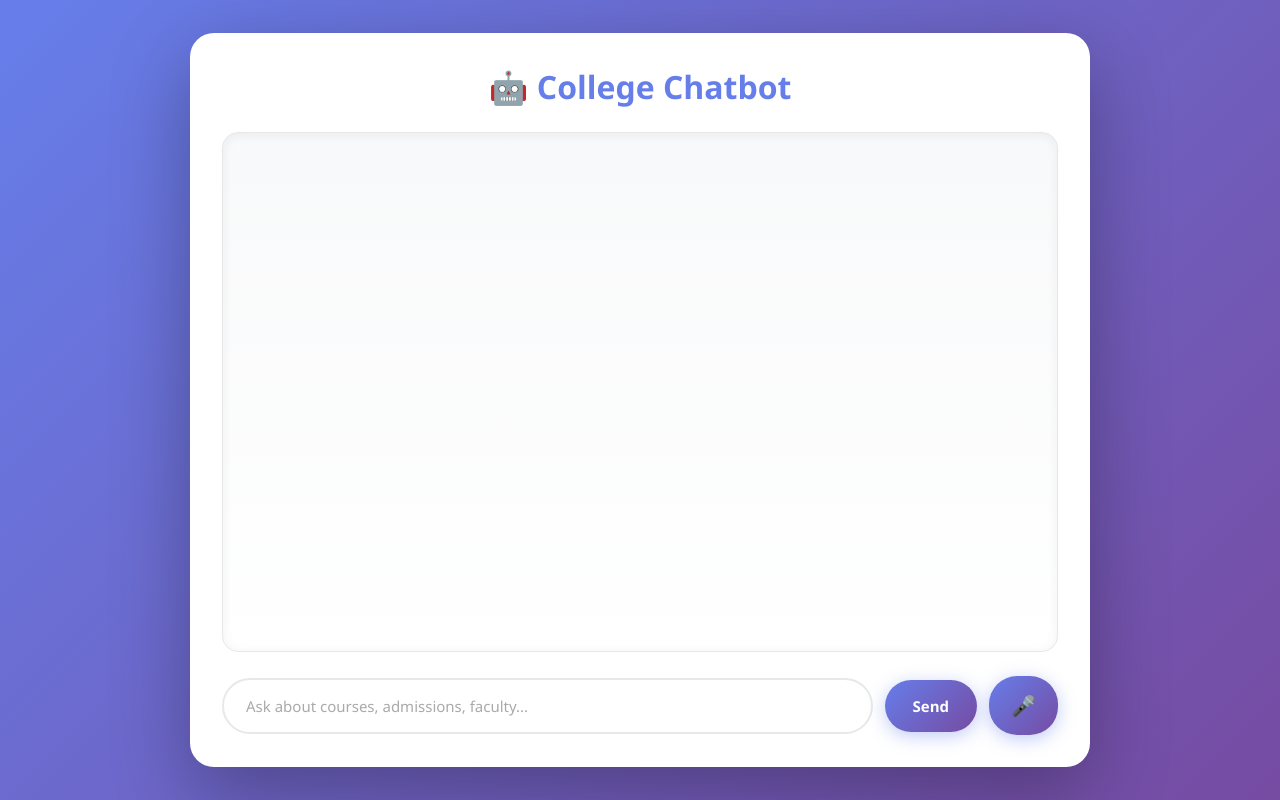
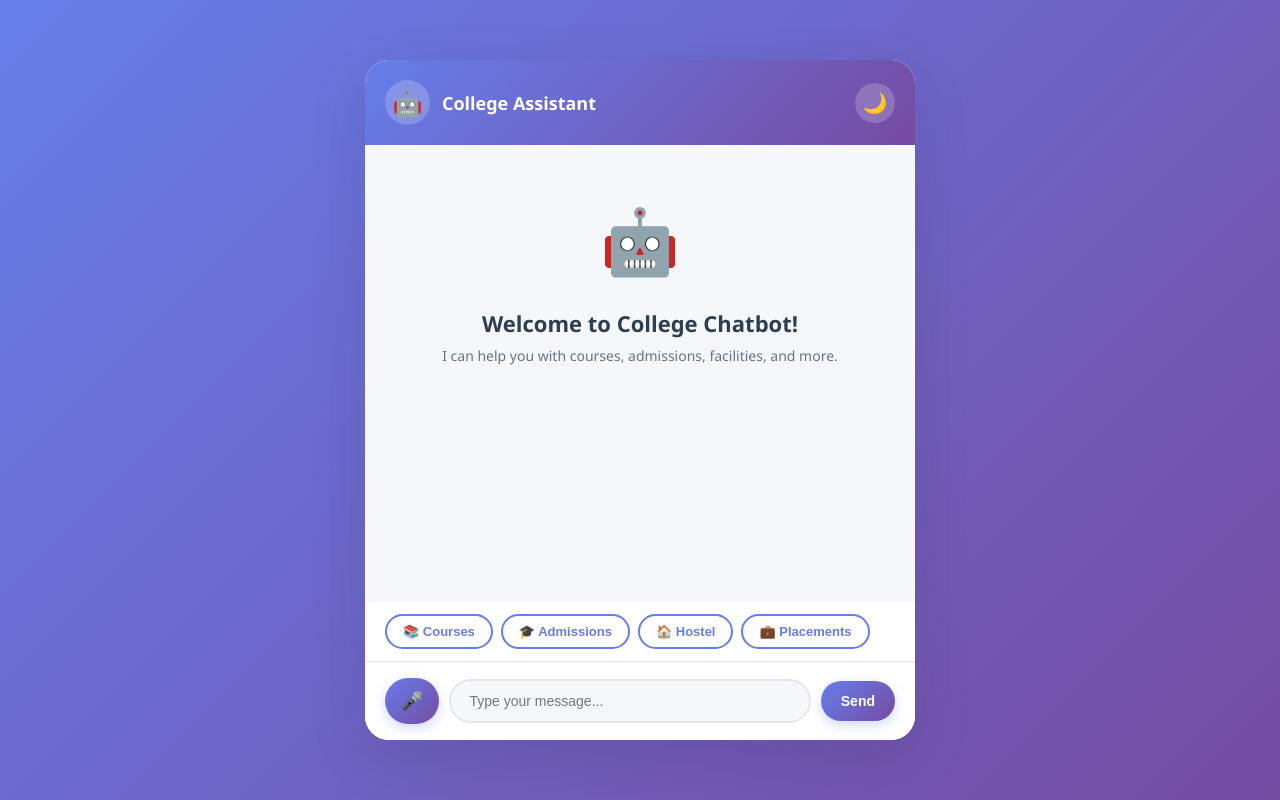
Before and after one commit to akshataredd/College_ChatBot, a Flask app: page / in a window 1280 px wide. Run offline with Flask 2, Linux system fonts and the light colour scheme; parts of the project's set-up code (start-up, migrations or seed data) failed here and were passed over.

Commit message:
adding files

```diff
--- a/static/chat.js
+++ b/static/chat.js
@@ -1,77 +1,136 @@
-const chatBox = document.getElementById('chat')
-const input = document.getElementById('input')
-const sendBtn = document.getElementById('send')
-const voiceBtn = document.getElementById('voice')
+let messageCount = 0;
 
-function appendMessage(who, text){
-  const el = document.createElement('div')
-  el.className = 'msg ' + who
-  el.textContent = text
-  chatBox.appendChild(el)
-  chatBox.scrollTop = chatBox.scrollHeight
+// Theme toggle
+const themeToggle = document.getElementById('theme-toggle');
+const savedTheme = localStorage.getItem('theme') || 'light';
+if (savedTheme === 'dark') {
+    document.body.classList.add('dark-theme');
+    themeToggle.textContent = '☀️';
 }
 
-async function send(){
-  const text = input.value.trim()
-  if(!text) return
-  appendMessage('user', text)
-  input.value = ''
-  const res = await fetch('/api/chat', {method:'POST', headers:{'content-type':'application/json'}, body: JSON.stringify({message:text})})
-  if(!res.ok){ appendMessage('bot', 'Error contacting server'); return }
-  const j = await res.json()
-  appendMessage('bot', j.reply)
-  // request server-side TTS for the bot reply and play it
-  try{
-    let currentAudio = null;
+themeToggle?.addEventListener('click', () => {
+    document.body.classList.toggle('dark-theme');
+    const isDark = document.body.classList.contains('dark-theme');
+    themeToggle.textContent = isDark ? '☀️' : '🌙';
+    localStorage.setItem('theme', isDark ? 'dark' : 'light');
+});
 
-function speakResponse(text) {
-    // Stop any currently playing audio
-    if (currentAudio) {
-        currentAudio.pause();
-        currentAudio.currentTime = 0;
+// Get current time
+function getTime() {
+    const now = new Date();
+    return now.toLocaleTimeString('en-US', { hour: '2-digit', minute: '2-digit' });
+}
+
+// Show typing indicator
+function showTyping() {
+    document.getElementById('typing').style.display = 'flex';
+    scrollToBottom();
+}
+
+function hideTyping() {
+    document.getElementById('typing').style.display = 'none';
+}
+
+// Add message to chat
+function addMessage(text, sender) {
+    const chatbox = document.getElementById('chatbox');
+
+    // Remove welcome message after first interaction
+    if (messageCount === 0) {
+        const welcome = chatbox.querySelector('.welcome-message');
+        if (welcome) welcome.remove();
+    }
+    messageCount++;
+
+    const msgDiv = document.createElement('div');
+    msgDiv.className = `msg ${sender}`;
+    msgDiv.innerHTML = text + `<span class="msg-time">${getTime()}</span>`;
+    chatbox.appendChild(msgDiv);
+    scrollToBottom();
+}
+
+function scrollToBottom() {
+    const chatbox = document.getElementById('chatbox');
+    chatbox.scrollTop = chatbox.scrollHeight;
+}
+
+// Send message
+async function send() {
+    const input = document.getElementById('user-input');
+    const msg = input.value.trim();
+    if (!msg) return;
+
+    addMessage(msg, 'user');
+    input.value = '';
+
+    showTyping();
+
+    try {
+        const res = await fetch('/api/chat', {
+            method: 'POST',
+            headers: { 'Content-Type': 'application/json' },
+            body: JSON.stringify({ message: msg })
+        });
+
+        hideTyping();
+
+        if (!res.ok) throw new Error('Server error');
+
+        const data = await res.json();
+        addMessage(data.reply, 'bot');
+
+    } catch (err) {
+        hideTyping();
+        addMessage('⚠️ Sorry, I encountered an error. Please try again.', 'bot');
+    }
+}
+
+// Quick reply function
+function sendQuickReply(text) {
+    const input = document.getElementById('user-input');
+    input.value = text;
+    send();
+}
+
+// Voice input (no TTS output)
+const voiceBtn = document.getElementById('voice');
+voiceBtn?.addEventListener('click', () => {
+    if (!('webkitSpeechRecognition' in window)) {
+        alert('Voice input not supported in this browser');
+        return;
     }
 
-    fetch('/api/tts', {
-        method: 'POST',
-        headers: { 'Content-Type': 'application/json' },
-        body: JSON.stringify({ text })
-    })
-    .then(res => res.blob())
-    .then(blob => {
-        currentAudio = new Audio(URL.createObjectURL(blob));
-        currentAudio.play();
+    const recognition = new webkitSpeechRecognition();
+    recognition.lang = 'en-US';
+    recognition.interimResults = false;
 
-        // Clear reference when audio finishes
-        currentAudio.onended = () => {
-            currentAudio = null;
-        };
-    });
-}
-    if(ttsRes.ok){
-      const blob = await ttsRes.blob()
-      const url = URL.createObjectURL(blob)
-      const audio = new Audio(url)
-      audio.play().catch(e=>console.warn('TTS play failed', e))
-    }
-  }catch(e){ console.warn('TTS request failed', e) }
-}
+    voiceBtn.style.background = '#ef4444';
+    voiceBtn.textContent = '⏺️';
 
-sendBtn.addEventListener('click', send)
-input.addEventListener('keydown', (e)=>{ if(e.key === 'Enter') send() })
+    recognition.onresult = (e) => {
+        const transcript = e.results[0][0].transcript;
+        document.getElementById('user-input').value = transcript;
+        send();
+    };
 
-// Basic voice input using Web Speech API
-if('webkitSpeechRecognition' in window || 'SpeechRecognition' in window){
-  const SR = window.SpeechRecognition || window.webkitSpeechRecognition
-  const recog = new SR()
-  recog.lang = 'en-US'
-  recog.interimResults = false
-  voiceBtn.addEventListener('click', ()=>{ recog.start() })
-  recog.onresult = (ev)=>{
-    const text = ev.results[0][0].transcript
-    input.value = text
-    send()
-  }
-  recog.onerror = (ev)=>{ appendMessage('bot', 'Voice input error: '+ev.error) }
-} else {
-  voiceBtn.disabled = true
-}
+    recognition.onend = () => {
+        voiceBtn.style.background = '';
+        voiceBtn.textContent = '🎤';
+    };
+
+    recognition.onerror = () => {
+        voiceBtn.style.background = '';
+        voiceBtn.textContent = '🎤';
+        alert('Voice input failed');
+    };
+
+    recognition.start();
+});
+
+// Send button
+document.getElementById('send')?.addEventListener('click', send);
+
+// Enter key
+document.getElementById('user-input')?.addEventListener('keypress', (e) => {
+    if (e.key === 'Enter') send();
+});
--- a/static/styles.css
+++ b/static/styles.css
@@ -4,9 +4,32 @@
   box-sizing: border-box;
 }
 
+:root {
+  --primary: #667eea;
+  --secondary: #764ba2;
+  --bg-gradient: linear-gradient(135deg, #667eea 0%, #764ba2 100%);
+  --bg-color: #f5f7fa;
+  --chat-bg: #ffffff;
+  --user-msg: linear-gradient(135deg, #667eea 0%, #764ba2 100%);
+  --bot-msg: #f0f2f5;
+  --text-dark: #2c3e50;
+  --text-light: #ffffff;
+  --border: #e1e8ed;
+  --shadow: rgba(0, 0, 0, 0.1);
+}
+
+.dark-theme {
+  --bg-color: #1a1a2e;
+  --chat-bg: #16213e;
+  --bot-msg: #0f3460;
+  --text-dark: #eaeaea;
+  --border: #2d3748;
+  --shadow: rgba(0, 0, 0, 0.3);
+}
+
 body {
   font-family: 'Segoe UI', Tahoma, Geneva, Verdana, sans-serif;
-  background: linear-gradient(135deg, #667eea 0%, #764ba2 100%);
+  background: var(--bg-gradient);
   min-height: 100vh;
   display: flex;
   align-items: center;
@@ -15,12 +38,16 @@ body {
 }
 
 .chat-container {
-  max-width: 900px;
   width: 100%;
-  background: #ffffff;
+  max-width: 550px;
+  height: 85vh;
+  max-height: 700px;
+  background: var(--chat-bg);
   border-radius: 24px;
-  padding: 32px;
-  box-shadow: 0 25px 80px rgba(0, 0, 0, 0.3);
+  display: flex;
+  flex-direction: column;
+  box-shadow: 0 20px 60px var(--shadow);
+  overflow: hidden;
   animation: slideUp 0.5s ease-out;
 }
 
@@ -35,171 +62,281 @@ body {
   }
 }
 
-.chat-container h1, .chat-container h2 {
-  text-align: center;
-  color: #667eea;
-  font-size: 32px;
-  margin-bottom: 24px;
-  font-weight: 700;
+.chat-header {
+  background: var(--bg-gradient);
+  padding: 20px;
+  display: flex;
+  align-items: center;
+  gap: 12px;
+  box-shadow: 0 2px 10px rgba(0, 0, 0, 0.1);
+}
+
+.bot-avatar {
+  width: 45px;
+  height: 45px;
+  background: rgba(255, 255, 255, 0.2);
+  border-radius: 50%;
+  display: flex;
+  align-items: center;
+  justify-content: center;
+  font-size: 24px;
+  backdrop-filter: blur(10px);
+}
+
+.header-info {
+  flex: 1;
+}
+
+.header-info h2 {
+  color: var(--text-light);
+  font-size: 18px;
+  font-weight: 600;
+  margin: 0;
+}
+
+#theme-toggle {
+  width: 40px;
+  height: 40px;
+  border-radius: 50%;
+  border: none;
+  background: rgba(255, 255, 255, 0.2);
+  font-size: 20px;
+  cursor: pointer;
+  transition: all 0.3s;
+  backdrop-filter: blur(10px);
+}
+
+#theme-toggle:hover {
+  background: rgba(255, 255, 255, 0.3);
+  transform: rotate(20deg);
 }
 
 .chat-box {
-  height: 520px;
+  flex: 1;
   overflow-y: auto;
-  padding: 24px;
-  background: linear-gradient(to bottom, #f8f9fa 0%, #ffffff 100%);
-  border-radius: 16px;
-  margin-bottom: 24px;
+  padding: 20px;
   display: flex;
   flex-direction: column;
-  gap: 14px;
-  box-shadow: inset 0 2px 12px rgba(0, 0, 0, 0.06);
-  border: 1px solid #e8e8e8;
+  gap: 12px;
+  background: var(--bg-color);
 }
 
 .chat-box::-webkit-scrollbar {
-  width: 8px;
+  width: 6px;
 }
 
 .chat-box::-webkit-scrollbar-track {
-  background: #f1f1f1;
+  background: transparent;
+}
+
+.chat-box::-webkit-scrollbar-thumb {
+  background: var(--primary);
   border-radius: 10px;
 }
 
-.chat-box::-webkit-scrollbar-thumb {
-  background: linear-gradient(135deg, #667eea 0%, #764ba2 100%);
-  border-radius: 10px;
+.welcome-message {
+  text-align: center;
+  padding: 40px 20px;
+  animation: fadeIn 0.6s ease-in;
 }
 
-.chat-box::-webkit-scrollbar-thumb:hover {
-  background: linear-gradient(135deg, #5568d3 0%, #6a3f8f 100%);
+.bot-avatar-large {
+  font-size: 64px;
+  margin-bottom: 16px;
+  animation: bounce 2s infinite;
+}
+
+@keyframes bounce {
+  0%, 100% { transform: translateY(0); }
+  50% { transform: translateY(-10px); }
+}
+
+.welcome-message h3 {
+  color: var(--text-dark);
+  font-size: 22px;
+  margin-bottom: 8px;
+}
+
+.welcome-message p {
+  color: #64748b;
+  font-size: 14px;
 }
 
 .msg {
-  padding: 14px 20px;
-  border-radius: 20px;
-  max-width: 78%;
+  padding: 12px 16px;
+  border-radius: 18px;
+  max-width: 75%;
   word-wrap: break-word;
-  animation: fadeIn 0.4s ease-in;
-  line-height: 1.6;
+  animation: fadeIn 0.3s ease-in;
+  line-height: 1.5;
+  font-size: 14px;
+  position: relative;
   white-space: pre-line;
-  font-size: 15px;
 }
 
 @keyframes fadeIn {
   from {
     opacity: 0;
-    transform: scale(0.92) translateY(10px);
+    transform: translateY(10px);
   }
   to {
     opacity: 1;
-    transform: scale(1) translateY(0);
+    transform: translateY(0);
   }
 }
 
 .msg.user {
-  background: linear-gradient(135deg, #667eea 0%, #764ba2 100%);
-  color: #fff;
+  background: var(--user-msg);
+  color: var(--text-light);
   margin-left: auto;
-  border-bottom-right-radius: 5px;
-  box-shadow: 0 3px 12px rgba(102, 126, 234, 0.4);
-  font-weight: 500;
+  border-bottom-right-radius: 4px;
+  box-shadow: 0 2px 8px rgba(102, 126, 234, 0.3);
 }
 
 .msg.bot {
-  background: #ffffff;
-  color: #333;
+  background: var(--bot-msg);
+  color: var(--text-dark);
   margin-right: auto;
-  border-bottom-left-radius: 5px;
-  border: 1.5px solid #e8e8e8;
-  box-shadow: 0 2px 10px rgba(0, 0, 0, 0.08);
+  border-bottom-left-radius: 4px;
+  box-shadow: 0 2px 8px var(--shadow);
 }
 
 .msg.bot strong {
-  color: #667eea;
+  color: var(--primary);
+}
+
+.msg-time {
+  font-size: 10px;
+  opacity: 0.6;
+  margin-top: 4px;
+  display: block;
+}
+
+.typing-indicator {
+  padding: 12px 20px;
+  margin: 0 20px;
+  display: flex;
+  gap: 4px;
+  align-items: center;
+  background: var(--bot-msg);
+  border-radius: 18px;
+  width: fit-content;
+}
+
+.typing-indicator span {
+  width: 8px;
+  height: 8px;
+  background: #94a3b8;
+  border-radius: 50%;
+  animation: typing 1.4s infinite;
+}
+
+.typing-indicator span:nth-child(2) {
+  animation-delay: 0.2s;
+}
+
+.typing-indicator span:nth-child(3) {
+  animation-delay: 0.4s;
+}
+
+@keyframes typing {
+  0%, 60%, 100% { transform: translateY(0); }
+  30% { transform: translateY(-10px); }
+}
+
+.quick-replies {
+  padding: 12px 20px;
+  display: flex;
+  gap: 8px;
+  overflow-x: auto;
+  background: var(--chat-bg);
+}
+
+.quick-replies::-webkit-scrollbar {
+  height: 4px;
+}
+
+.quick-btn {
+  padding: 8px 16px;
+  border-radius: 20px;
+  border: 2px solid var(--primary);
+  background: transparent;
+  color: var(--primary);
+  font-size: 13px;
   font-weight: 600;
+  cursor: pointer;
+  white-space: nowrap;
+  transition: all 0.3s;
+}
+
+.quick-btn:hover {
+  background: var(--bg-gradient);
+  color: white;
+  transform: translateY(-2px);
+  box-shadow: 0 4px 12px rgba(102, 126, 234, 0.3);
 }
 
 .controls {
+  padding: 16px 20px;
+  background: var(--chat-bg);
   display: flex;
-  gap: 12px;
+  gap: 10px;
   align-items: center;
+  border-top: 1px solid var(--border);
 }
 
 .controls input {
   flex: 1;
-  padding: 16px 22px;
-  border-radius: 28px;
-  border: 2px solid #e8e8e8;
-  font-size: 15px;
+  padding: 12px 18px;
+  border-radius: 24px;
+  border: 2px solid var(--border);
+  font-size: 14px;
   outline: none;
-  transition: all 0.3s ease;
-  font-family: inherit;
+  transition: all 0.3s;
+  background: var(--bg-color);
+  color: var(--text-dark);
 }
 
 .controls input:focus {
-  border-color: #667eea;
-  box-shadow: 0 0 0 4px rgba(102, 126, 234, 0.12);
-  background: #fafbff;
-}
-
-.controls input::placeholder {
-  color: #aaa;
+  border-color: var(--primary);
+  box-shadow: 0 0 0 3px rgba(102, 126, 234, 0.1);
 }
 
 .controls button {
-  padding: 16px 28px;
-  border-radius: 28px;
+  padding: 12px 20px;
+  border-radius: 24px;
   border: none;
-  background: linear-gradient(135deg, #667eea 0%, #764ba2 100%);
-  color: #fff;
-  font-size: 15px;
+  background: var(--bg-gradient);
+  color: white;
+  font-size: 14px;
   font-weight: 600;
   cursor: pointer;
-  transition: all 0.3s ease;
-  box-shadow: 0 4px 18px rgba(102, 126, 234, 0.4);
-  font-family: inherit;
+  transition: all 0.3s;
+  box-shadow: 0 4px 12px rgba(102, 126, 234, 0.3);
 }
 
 .controls button:hover {
   transform: translateY(-2px);
-  box-shadow: 0 6px 24px rgba(102, 126, 234, 0.5);
+  box-shadow: 0 6px 20px rgba(102, 126, 234, 0.4);
 }
 
 .controls button:active {
   transform: translateY(0);
-  box-shadow: 0 3px 12px rgba(102, 126, 234, 0.4);
-}
-
-.controls button:disabled {
-  opacity: 0.5;
-  cursor: not-allowed;
-  transform: none;
 }
 
 #voice {
-  padding: 16px 22px;
-  font-size: 20px;
-  min-width: 60px;
+  padding: 12px 16px;
+  font-size: 18px;
 }
 
-/* Responsive design */
-@media (max-width: 768px) {
+@media (max-width: 500px) {
   .chat-container {
-    padding: 20px;
-    border-radius: 16px;
-  }
-
-  .chat-container h1, .chat-container h2 {
-    font-size: 26px;
-  }
-
-  .chat-box {
-    height: 420px;
+    height: 100vh;
+    max-height: 100vh;
+    border-radius: 0;
   }
 
   .msg {
     max-width: 85%;
-    font-size: 14px;
   }
 }
--- a/templates/index.html
+++ b/templates/index.html
@@ -1,21 +1,46 @@
-<!doctype html>
+<!DOCTYPE html>
 <html lang="en">
-  <head>
-    <meta charset="utf-8" />
-    <meta name="viewport" content="width=device-width, initial-scale=1" />
-    <title>College Chatbot</title>
-    <link rel="stylesheet" href="/static/styles.css">
-  </head>
-  <body>
+<head>
+    <meta charset="UTF-8">
+    <meta name="viewport" content="width=device-width, initial-scale=1.0">
+    <title>🤖 College Chatbot</title>
+    <link rel="stylesheet" href="{{ url_for('static', filename='styles.css') }}">
+</head>
+<body>
     <div class="chat-container">
-              <h1>🤖 College Chatbot</h1>
-      <div id="chat" class="chat-box"></div>
-      <div class="controls">
-        <input id="input" placeholder="Ask about courses, admissions, faculty..." />
-        <button id="send">Send</button>
-        <button id="voice">🎤</button>
-      </div>
+        <div class="chat-header">
+            <div class="bot-avatar">🤖</div>
+            <div class="header-info">
+                <h2>College Assistant</h2>
+            </div>
+            <button id="theme-toggle" title="Toggle Theme">🌙</button>
+        </div>
+
+        <div class="chat-box" id="chatbox">
+            <div class="welcome-message">
+                <div class="bot-avatar-large">🤖</div>
+                <h3>Welcome to College Chatbot!</h3>
+                <p>I can help you with courses, admissions, facilities, and more.</p>
+            </div>
+        </div>
+
+        <div class="quick-replies" id="quickReplies">
+            <button class="quick-btn" onclick="sendQuickReply('courses')">📚 Courses</button>
+            <button class="quick-btn" onclick="sendQuickReply('admissions')">🎓 Admissions</button>
+            <button class="quick-btn" onclick="sendQuickReply('hostel')">🏠 Hostel</button>
+            <button class="quick-btn" onclick="sendQuickReply('placements')">💼 Placements</button>
+        </div>
+
+        <div class="typing-indicator" id="typing" style="display:none;">
+            <span></span><span></span><span></span>
+        </div>
+
+        <div class="controls">
+            <button id="voice" title="Voice Input">🎤</button>
+            <input type="text" id="user-input" placeholder="Type your message..." autocomplete="off">
+            <button id="send">Send</button>
+        </div>
     </div>
-    <script src="/static/chat.js"></script>
-  </body>
+    <script src="{{ url_for('static', filename='chat.js') }}"></script>
+</body>
 </html>
```
Also changed, not shown: src/chatbot.py (+67 -39 lines).
